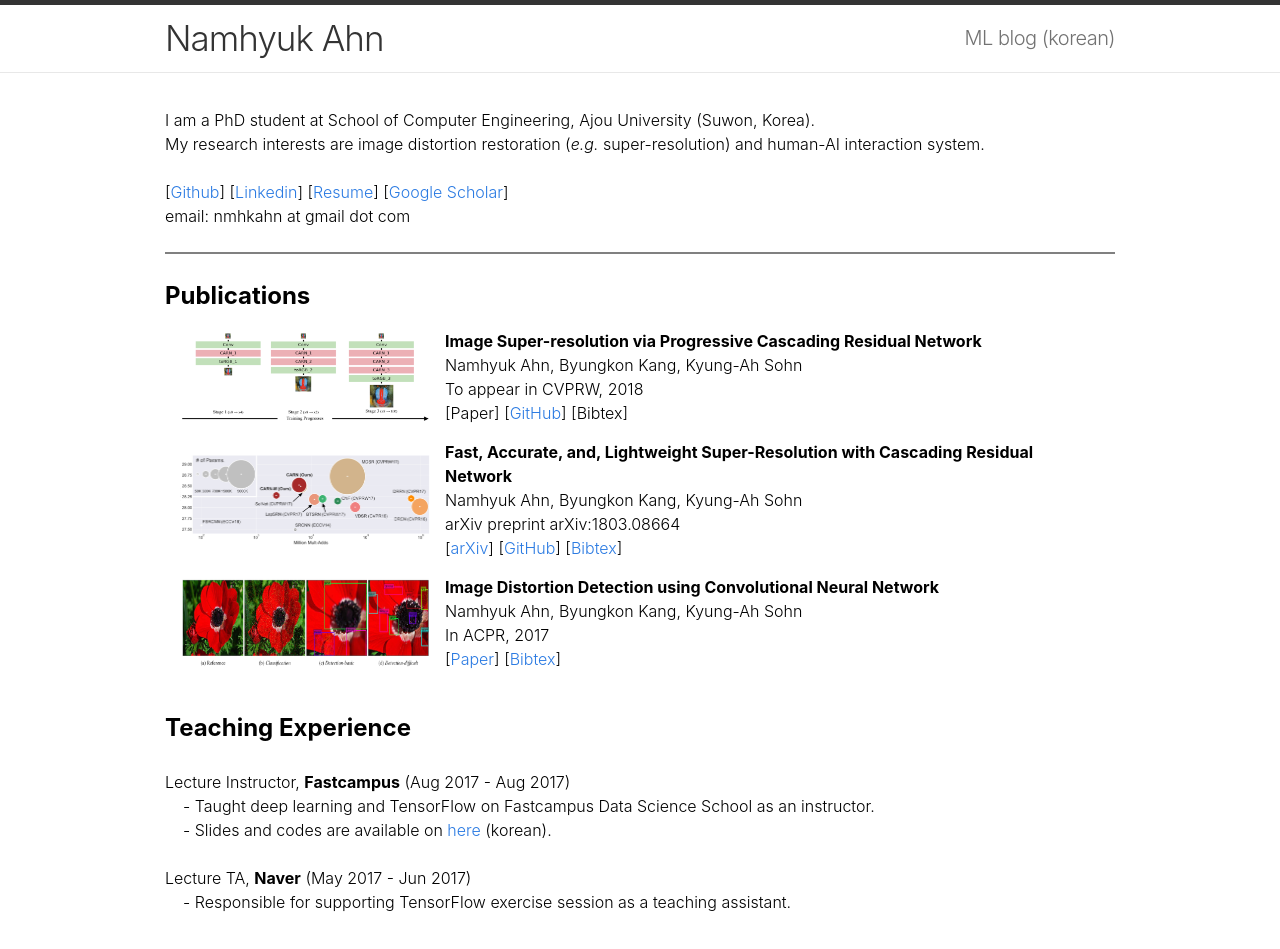
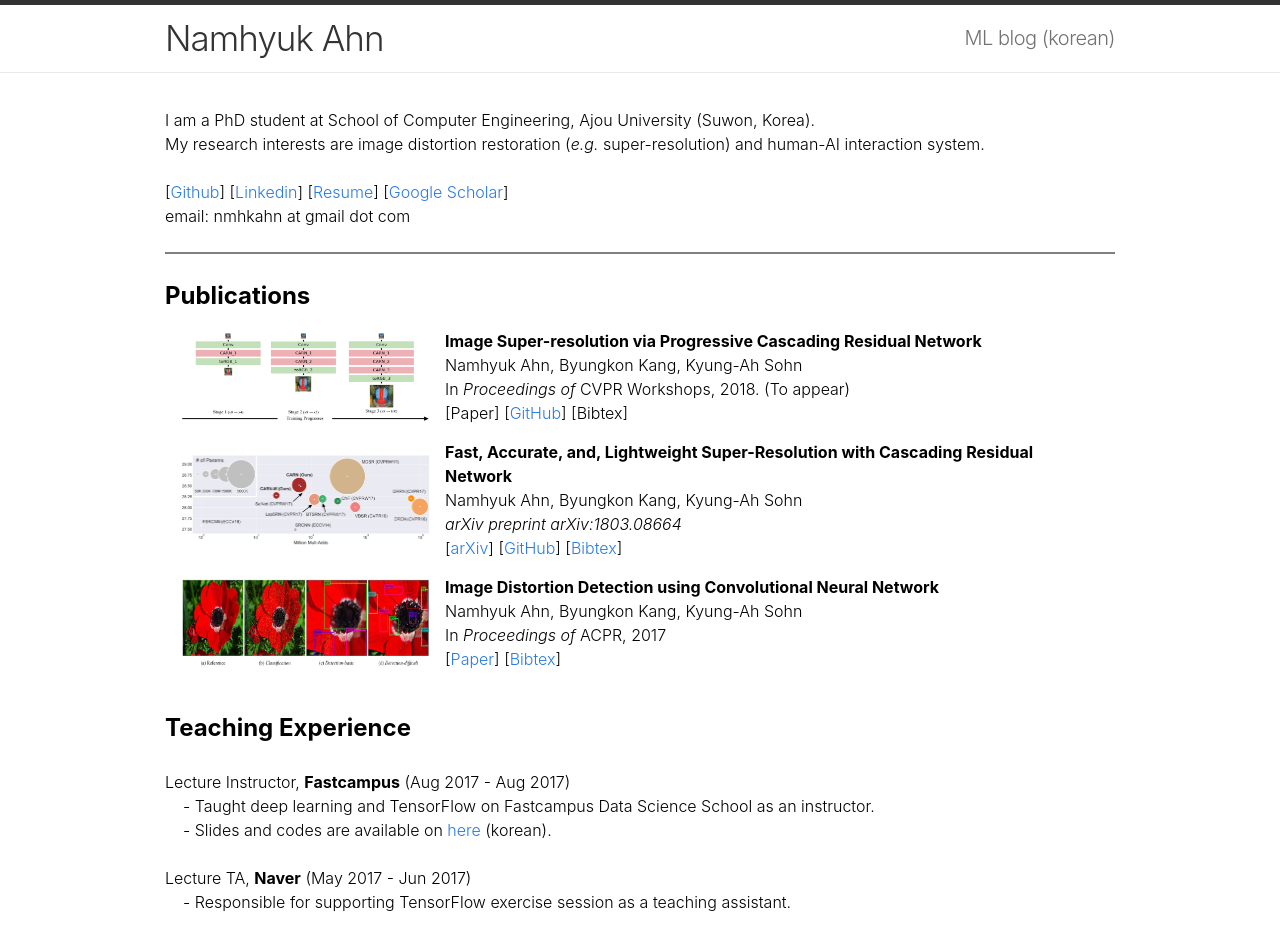
Before and after one commit to nmhkahn/nmhkahn.github.io, a Jekyll site: the page index.html, which Jekyll copies as it is, in a window 1280 px wide. Built offline with Jekyll 4.4.1, drawn with Linux system fonts in a browser that asks for light colours.

```diff
--- a/index.html
+++ b/index.html
@@ -73,7 +73,7 @@
                 <td>
                     <b>Image Super-resolution via Progressive Cascading Residual Network</b><br>
                     Namhyuk Ahn, Byungkon Kang, Kyung-Ah Sohn<br>
-                    To appear in CVPRW, 2018<br>
+                    In <i>Proceedings of</i> CVPR Workshops, 2018. (To appear)<br>
                     [Paper]
                     [<a href="https://github.com/nmhkahn/NTIRE2018">GitHub</a>]
                     [Bibtex]
@@ -87,7 +87,7 @@
                 <td>
                     <b>Fast, Accurate, and, Lightweight Super-Resolution with Cascading Residual Network</b><br>
                     Namhyuk Ahn, Byungkon Kang, Kyung-Ah Sohn<br>
-                    arXiv preprint arXiv:1803.08664<br>
+                    <i>arXiv preprint arXiv:1803.08664</i><br>
                     [<a href="https://arxiv.org/abs/1803.08664">arXiv</a>]
                     [<a href="https://github.com/nmhkahn/CARN-pytorch">GitHub</a>]
                     [<a href="./assets/paper/arxiv2018.txt">Bibtex</a>]
@@ -101,7 +101,7 @@
                 <td>
                     <b>Image Distortion Detection using Convolutional Neural Network</b><br>
                     Namhyuk Ahn, Byungkon Kang, Kyung-Ah Sohn<br>
-                    In ACPR, 2017<br>
+                    In <i>Proceedings of</i> ACPR, 2017<br>
                     [<a href="./assets/paper/acpr2017.pdf">Paper</a>]
                     [<a href="./assets/paper/acpr2017.txt">Bibtex</a>]
                 </td>
```
Also changed, not shown: 1 other file.
